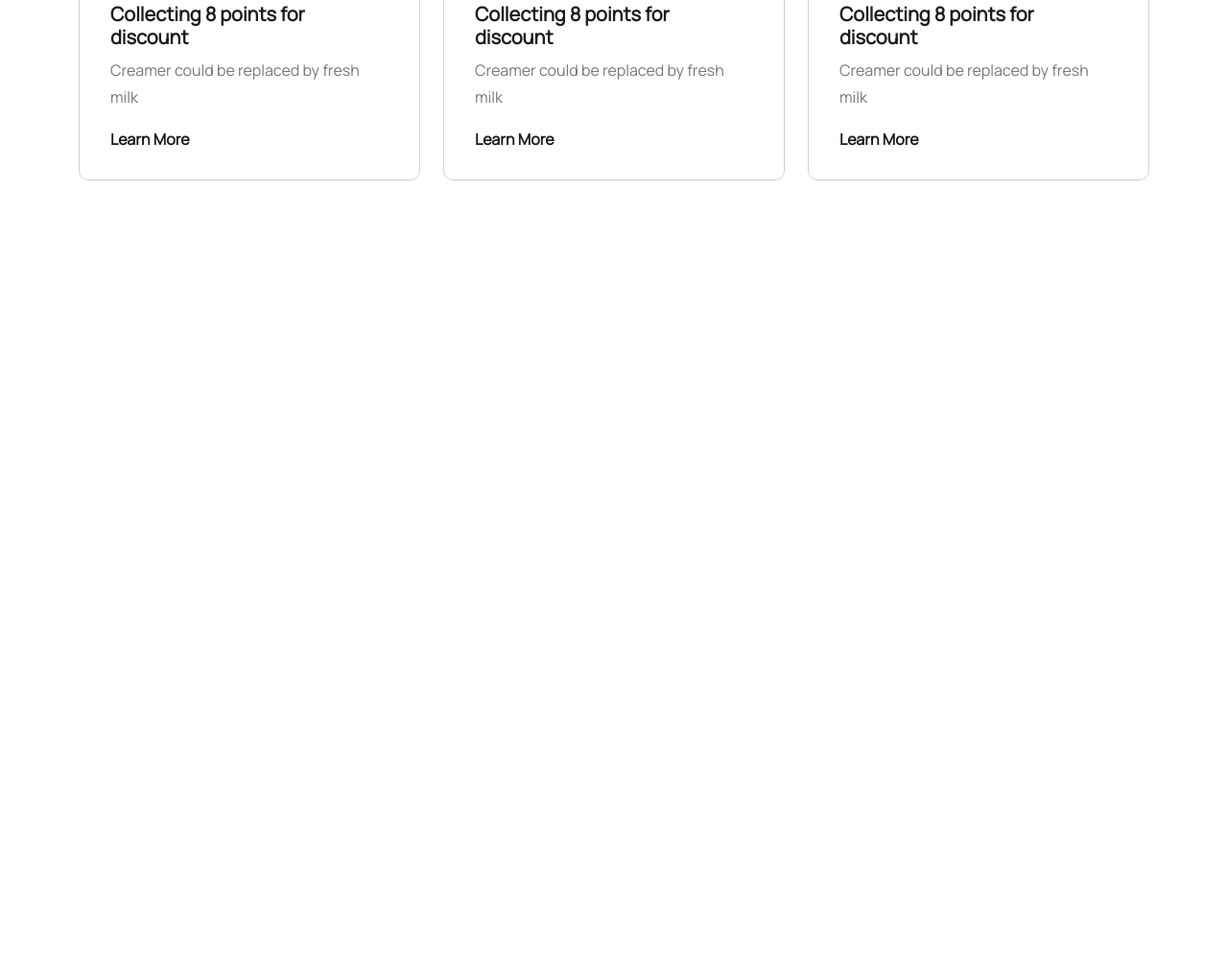
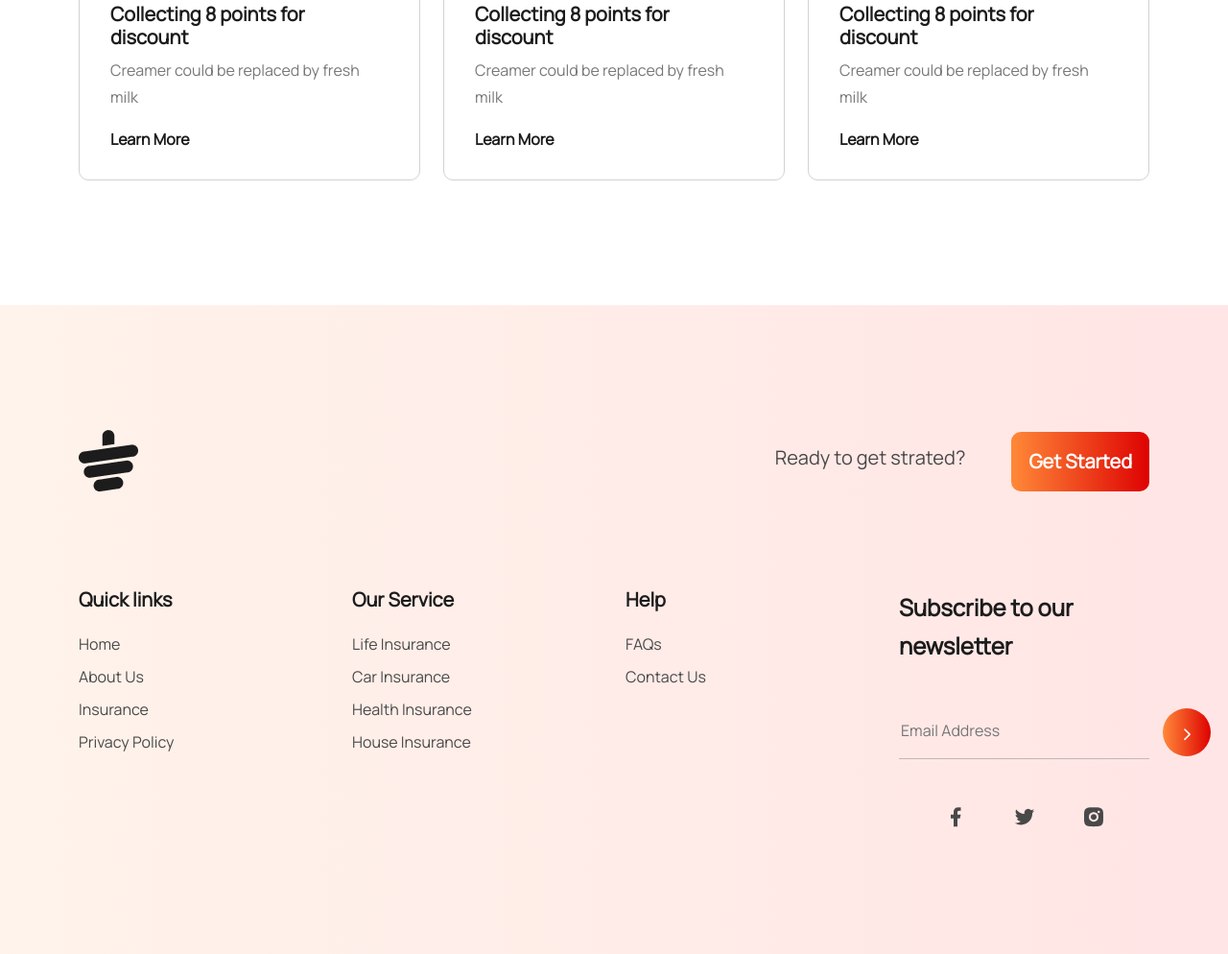
Before and after one commit to Md-Tazim-Miah/Tea-house, a plain HTML site: page index.html in a window 1280 px wide. Shown: the part 3353-4347 px from the top of the page at 96% size. Before the commit the page ends 3671 px from the top, so only its background shows below. Drawn offline with nearby package versions, Linux system fonts and the light colour scheme.

Commit message:
footer section added

```diff
--- a/Styles/style.css
+++ b/Styles/style.css
@@ -335,6 +335,73 @@ body{
     line-height: 28px;
 }
 
+/* footer styles */
+footer{
+    padding: 130px 0px;
+    background: linear-gradient(270deg, rgba(255, 0, 0, 0.10) 0%, rgba(255, 137, 56, 0.10) 100%);
+}
+
+.first-content{
+    margin-bottom: 100px;
+}
+
+.get-started h4{
+    color: #494949;
+    font-size: 20px;
+    font-weight: 500;
+    line-height: 40px;
+    }
+
+.links h4{
+    color: #1C1C1C;
+    font-size: 20px;
+    font-weight: 700;
+    margin-bottom: 22px;
+}
+
+.links a{
+    display: block;
+    text-decoration: none;
+    color: #494949;
+    font-size: 16px;
+    font-weight: 400;
+    margin-bottom: 10px;
+}
+
+.subscribe h3{
+    color:#1C1C1C;
+    font-size: 24px;
+    font-weight: 600;
+    line-height: 40px;
+    margin-bottom: 45px;
+}
+
+#email{
+    margin-top: 10px;
+    color: #494949;
+    font-size: 16px;
+    font-weight: 500;
+    border: none;
+    background: none;
+}
+
+.submit-button{
+    position: absolute;
+    margin-left: 80px;
+    padding: 10px 16px;
+    color: #FFF;
+    text-align: center;
+    font-size: 20px;
+    font-weight: 700;
+    border: none;
+    border-radius: 50%;
+    background: var(--Linear, linear-gradient(270deg, rgb(222, 2, 2) 0%, #FF8938 100%));
+}
+
+hr{
+    color:#1C1C1C;
+}
+
 
 @media all and (max-width:576px){
 
@@ -469,4 +536,41 @@ body{
     .news-description h3{
         font-size: 18px;
     }
+
+    /* footer styles */
+    footer{
+        padding: 80px 0px;
+    }
+
+    .footer-content{
+        text-align: center;
+    }
+
+
+    .first-content{
+        margin-bottom: 50px;
+    }
+
+
+    .get-started{
+        margin-top: 80px;
+    }
+
+    .links{
+        margin-bottom: 50px;
+    }
+
+    #email{
+        margin-top: 10px;
+        color: #494949;
+        font-size: 16px;
+        font-weight: 500;
+        border: none;
+        background: none;
+    }
+
+    .submit-button{
+        position:static;
+        margin-left: 10px;
+    }
 }
--- a/index.html
+++ b/index.html
@@ -4,12 +4,18 @@
     <meta charset="utf-8">
     <meta name="viewport" content="width=device-width, initial-scale=1">
     <title>Tea House</title>
+
+    <!-- favicon -->
+    <link rel="shortcut icon" href="images/cup.png" type="image/x-icon">
+
+    <!-- bootstrap cdn link -->
     <link href="https://cdn.jsdelivr.net/npm/bootstrap@5.3.2/dist/css/bootstrap.min.css" rel="stylesheet" integrity="sha384-T3c6CoIi6uLrA9TneNEoa7RxnatzjcDSCmG1MXxSR1GAsXEV/Dwwykc2MPK8M2HN" crossorigin="anonymous">
 
     <!-- custom css link -->
     <link rel="stylesheet" href="Styles/style.css">
   </head>
   <body>
+
     <header>
         <section class="container mb-5">
             <!-- navbar -->
@@ -256,8 +262,65 @@
           </div>
         </div>
       </section>
+    </main>
 
-    </main>
+    <footer>
+      <section class="container">
+        <div class="footer-content">
+          <div class="d-md-flex justify-content-between first-content">
+            <div>
+              <img src="images/cup.png" alt="">
+            </div>
+            <div class="d-md-flex align-items-center gap-5 get-started">
+              <h4>Ready to get strated?</h4>
+              <button class="custom-button">Get Started</button>
+            </div>
+          </div>
+          <div class="row">
+            <div class="col-12 col-md-3">
+              <div class="links">
+                <h4>Quick links</h4>
+                <a href="#">Home</a>
+                <a href="#">About Us</a>
+                <a href="#">Insurance</a>
+                <a href="#">Privacy Policy</a>
+              </div>
+            </div>
+            <div class="col-12 col-md-3">
+              <div class="links">
+                <h4>Our Service</h4>
+                <a href="#">Life Insurance</a>
+                <a href="#">Car Insurance</a>
+                <a href="#">Health Insurance</a>
+                <a href="#">House Insurance</a>
+              </div>
+            </div>
+            <div class="col-12 col-md-3">
+              <div class="links">
+                <h4>Help</h4>
+                <a href="#">FAQs</a>
+                <a href="#">Contact Us</a>
+              </div>
+            </div>
+            <div class="col-12 col-md-3 position-relative">
+              <div class="subscribe">
+                <h3>Subscribe to our <br> newsletter</h3>
+                <form action="#">
+                  <input type="email" name="email" id="email" placeholder="Email Address">
+                  <button class="submit-button"><img src="images/right-arrow.svg" alt=""></button>
+                </form>
+                <hr>
+                <div class="d-flex justify-content-center gap-5 mt-5">
+                  <img src="images/facebok.svg" alt="">
+                  <img src="images/tweeter.svg" alt="">
+                  <img src="images/instagram.svg" alt="">
+                </div>
+              </div>
+            </div>
+          </div>
+        </div>
+      </section>
+    </footer>
 
 
     <!-- javasript -->
```
Also changed, not shown: images/facebok.svg (added), images/instagram.svg (added), images/right-arrow.svg (added), images/tweeter.svg (added).
